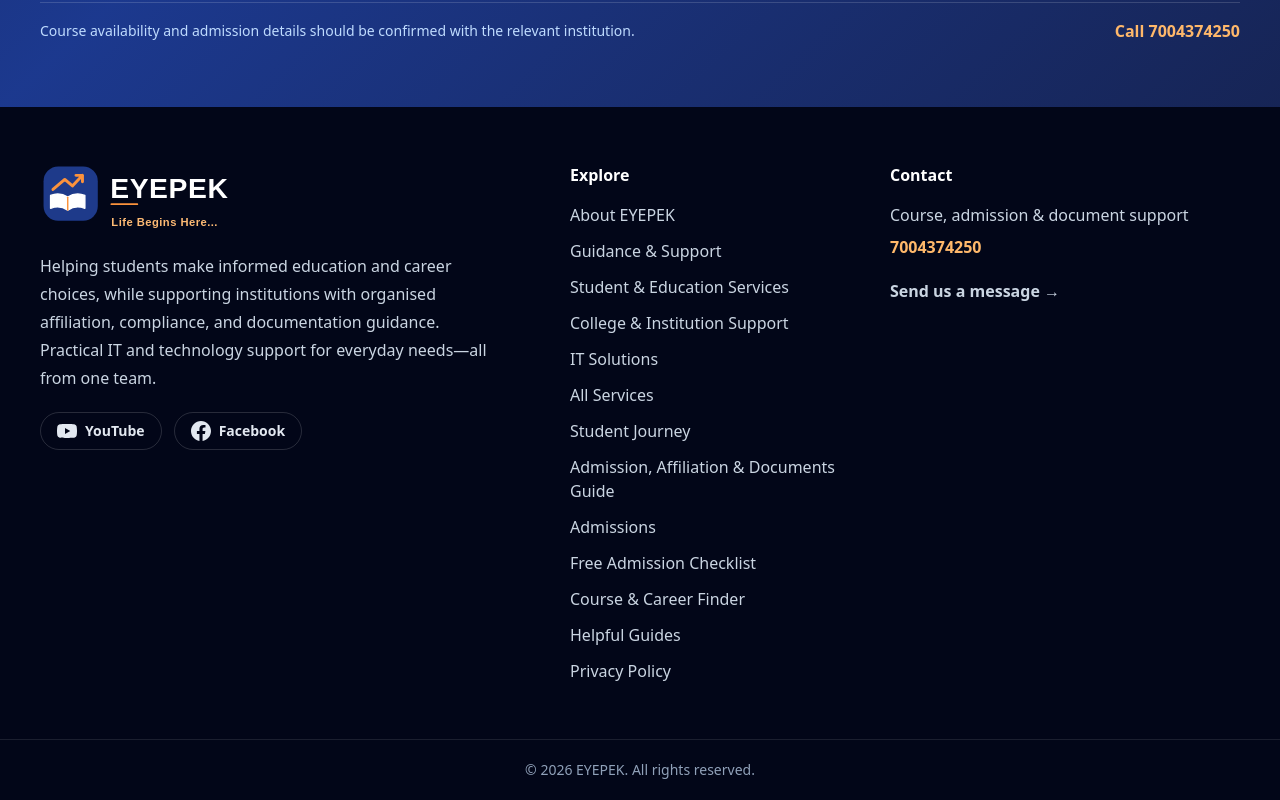
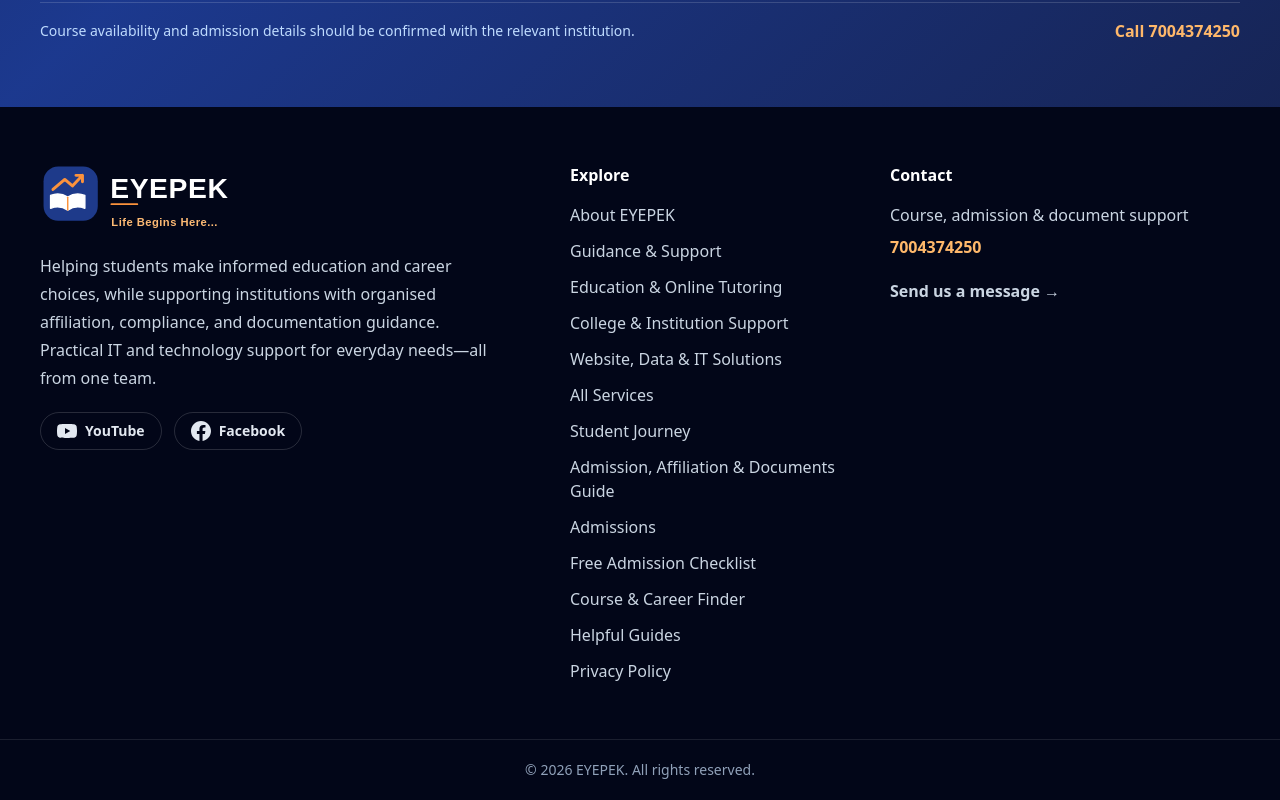
Before and after one commit to eyepek/EYEPEK, a React (Vite) app: page / in a window 1280 px wide. Shown: the part 9350-10150 px from the top of the page. Built offline with nearby package versions, Linux system fonts and the light colour scheme.

Commit message:
Expand EYEPEK service brand offerings

```diff
--- a/src/components/Footer.jsx
+++ b/src/components/Footer.jsx
@@ -26,9 +26,9 @@ const Footer = () => {
         <ul className='mt-4 space-y-3 text-slate-300'>
           <li><a href='/#about' className='hover:text-orange-300'>{t('About EYEPEK', 'EYEPEK के बारे में')}</a></li>
           <li><a href='/#learning' className='hover:text-orange-300'>{t('Guidance & Support', 'मार्गदर्शन और सहायता')}</a></li>
-          <li><Link to='/services/education' className='hover:text-orange-300'>{t('Student & Education Services', 'छात्र और शिक्षा सेवाएँ')}</Link></li>
+          <li><Link to='/services/education' className='hover:text-orange-300'>{t('Education & Online Tutoring', 'शिक्षा और ऑनलाइन ट्यूशन')}</Link></li>
           <li><Link to='/services/business-support' className='hover:text-orange-300'>{t('College & Institution Support', 'कॉलेज और संस्थान सहायता')}</Link></li>
-          <li><Link to='/services/it-support' className='hover:text-orange-300'>{t('IT Solutions', 'आईटी समाधान')}</Link></li>
+          <li><Link to='/services/it-support' className='hover:text-orange-300'>{t('Website, Data & IT Solutions', 'वेबसाइट, डेटा और IT समाधान')}</Link></li>
           <li><a href='/#student-support' className='hover:text-orange-300'>{t('All Services', 'सभी सेवाएँ')}</a></li>
           <li><a href='/#campus' className='hover:text-orange-300'>{t('Student Journey', 'छात्र यात्रा')}</a></li>
           <li><a href='/#support-guide' className='hover:text-orange-300'>{t('Admission, Affiliation & Documents Guide', 'प्रवेश, संबद्धता और दस्तावेज़ मार्गदर्शन')}</a></li>
```
